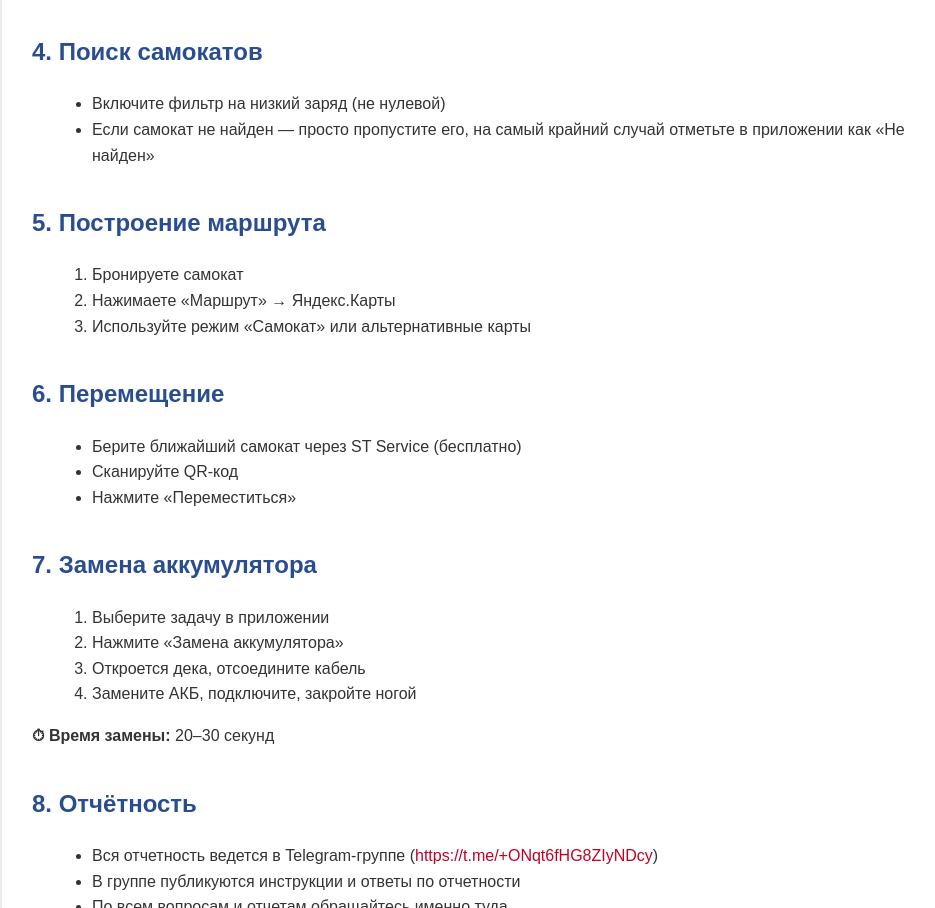
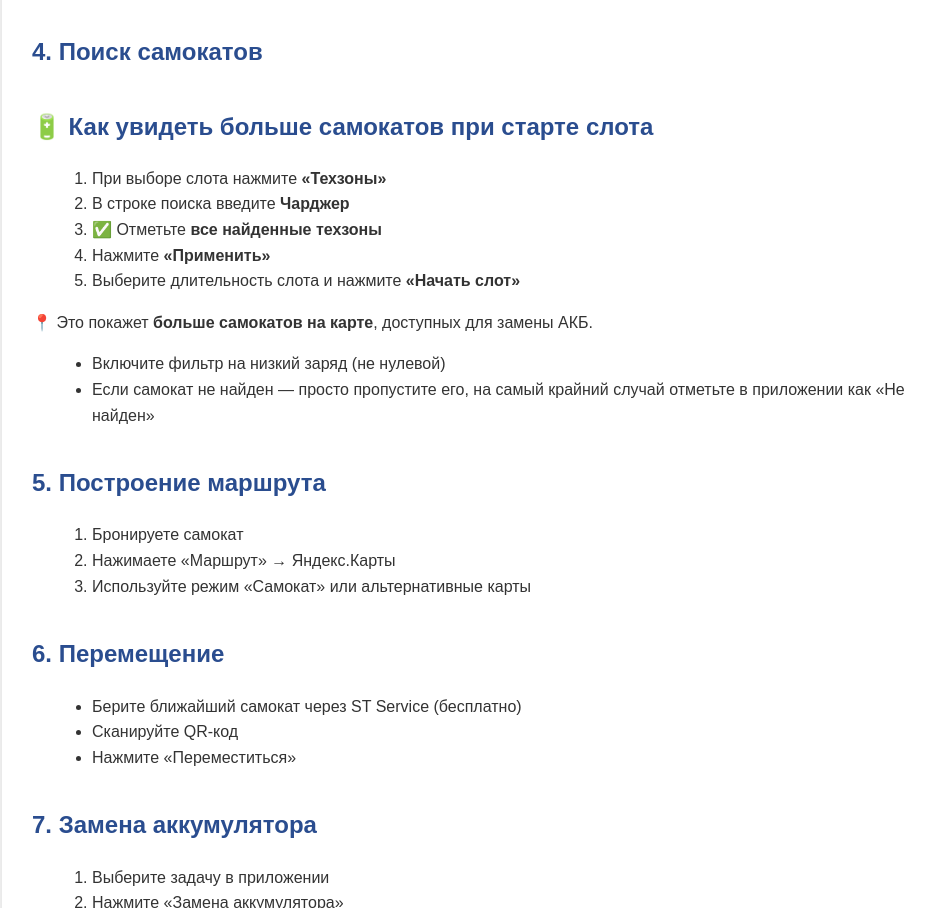
Before and after one commit to asdrt12tr/yurent, a plain HTML site: page index.html in a window 1280 px wide. Shown: the part 2604-3512 px from the top of the page, without its empty margins (158-1093 px from the left). Drawn offline with Linux system fonts and the light colour scheme.

Commit message:
Update index.html

```diff
--- a/index.html
+++ b/index.html
@@ -185,6 +185,15 @@
 
     <section>
       <h2>4. Поиск самокатов</h2>
+      <h2>🔋 Как увидеть больше самокатов при старте слота</h2>
+       <ol>
+        <li>При выборе слота нажмите <strong>«Техзоны»</strong></li>
+        <li>В строке поиска введите <strong>Чарджер</strong></li>
+        <li>✅ Отметьте <strong>все найденные техзоны</strong></li>
+        <li>Нажмите <strong>«Применить»</strong></li>
+        <li>Выберите длительность слота и нажмите <strong>«Начать слот»</strong></li>
+      </ol>
+      <p>📍 Это покажет <strong>больше самокатов на карте</strong>, доступных для замены АКБ.</p>
       <ul>
         <li>Включите фильтр на низкий заряд (не нулевой)</li>
         <li>Если самокат не найден — просто пропустите его, на самый крайний случай отметьте в приложении как «Не найден»</li>
```
